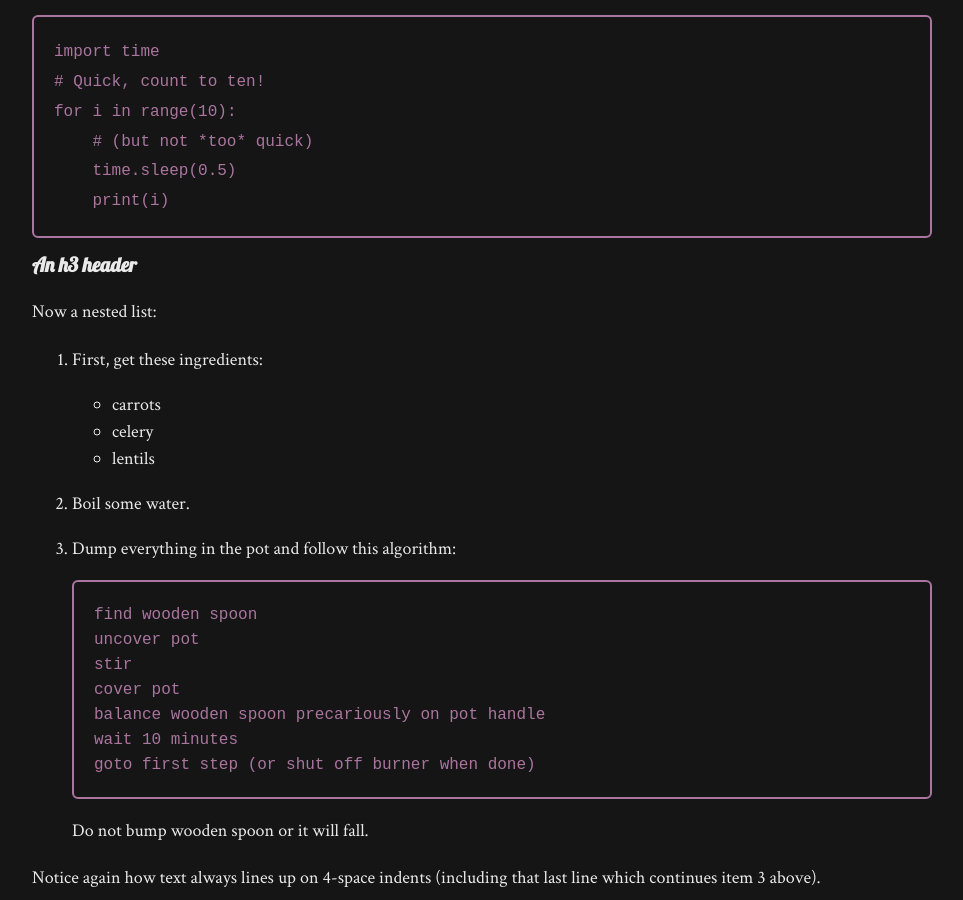
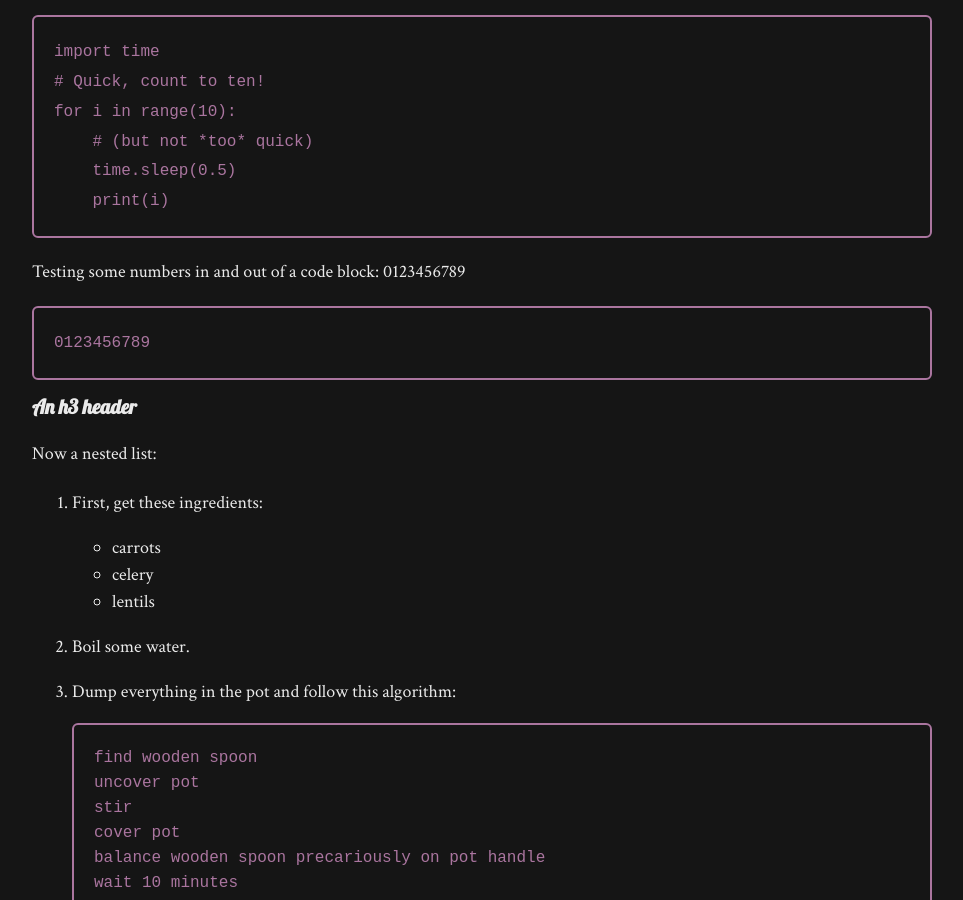
Before and after one commit to profphillips/wikibasics, a Jekyll site: the page built from test.md, in a window 1280 px wide and 900 px high, scrolled down 1134 px. Shown: the whole window, without its empty margins (158-1121 px from the left). Built offline with Jekyll 4.4.1, drawn with Linux system fonts in a browser that asks for light colours; our own code applies the rules of GitHub Pages for plain Markdown files.

Commit message:
Update test.md

```diff
--- a/test.md
+++ b/test.md
@@ -65,6 +65,12 @@ for i in range(10):
     print(i)
 ~~~
 
+Testing some numbers in and out of a code block:
+0123456789
+
+~~~
+0123456789
+~~~
 
 
 ### An h3 header ###
```
